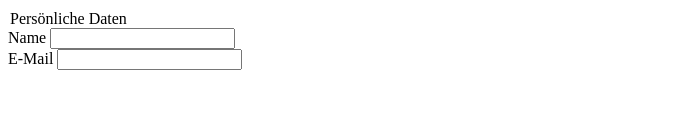
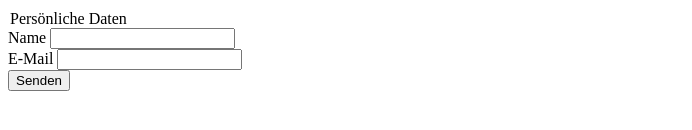
Before and after one commit to IsildarEsra/GIS-SoSe-2021, a plain HTML site: page Aufgabe1.2/Kontakt.html in a window 1280 px wide. Shown: the part 140-270 px from the top of the page, without its empty margins (0-692 px from the left). Drawn offline with Linux system fonts and the light colour scheme.

Commit message:
Sendenbutton

```diff
--- a/Aufgabe1.2/Kontakt.html
+++ b/Aufgabe1.2/Kontakt.html
@@ -21,6 +21,7 @@
             <input type="text" name="" id="user"><br>
             <label for="e-mail">E-Mail</label>
             <input type="e-mail" name="" id="e-mail"><br>
+            <button type="submit">Senden</button>
             </form>
     </body>
 </html>
```
